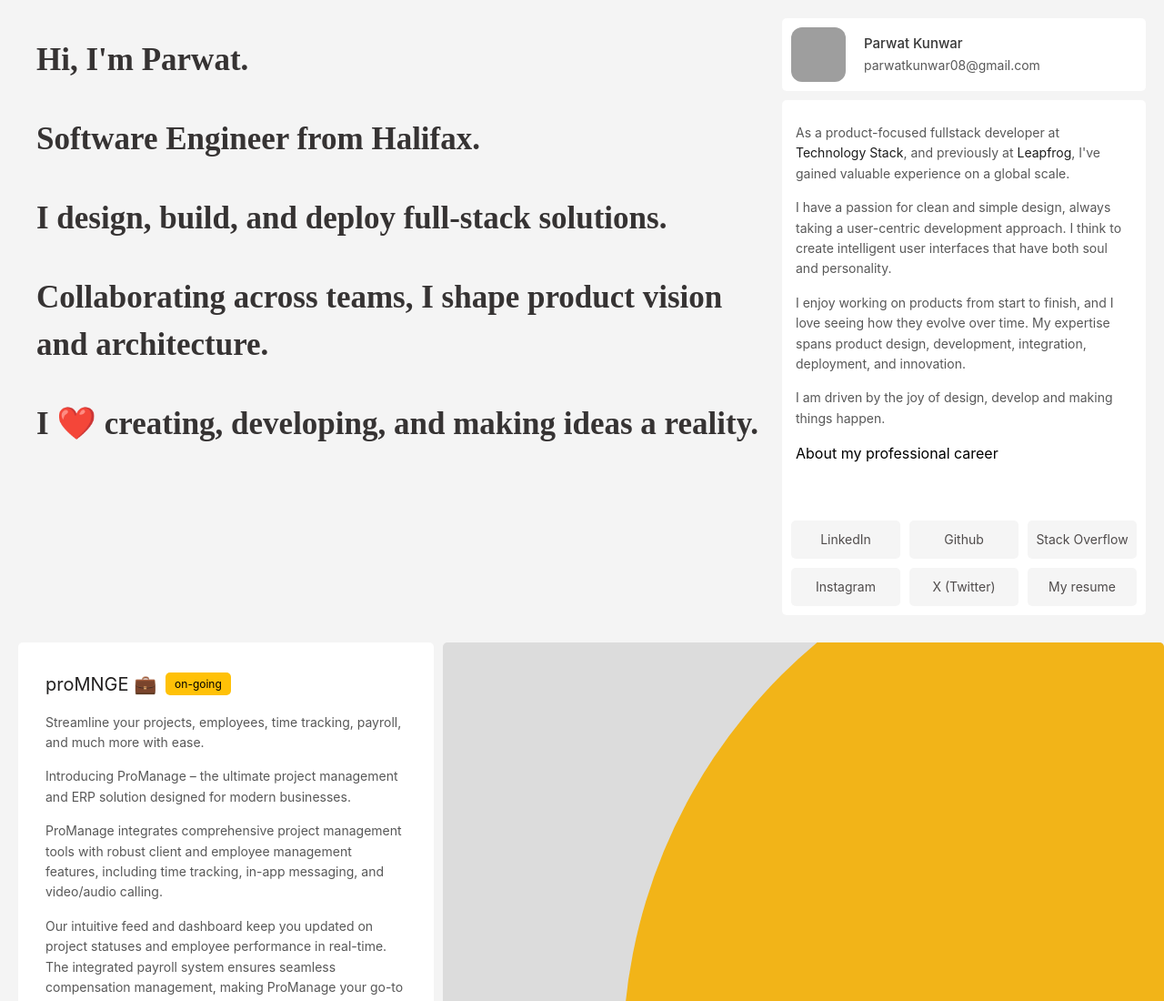
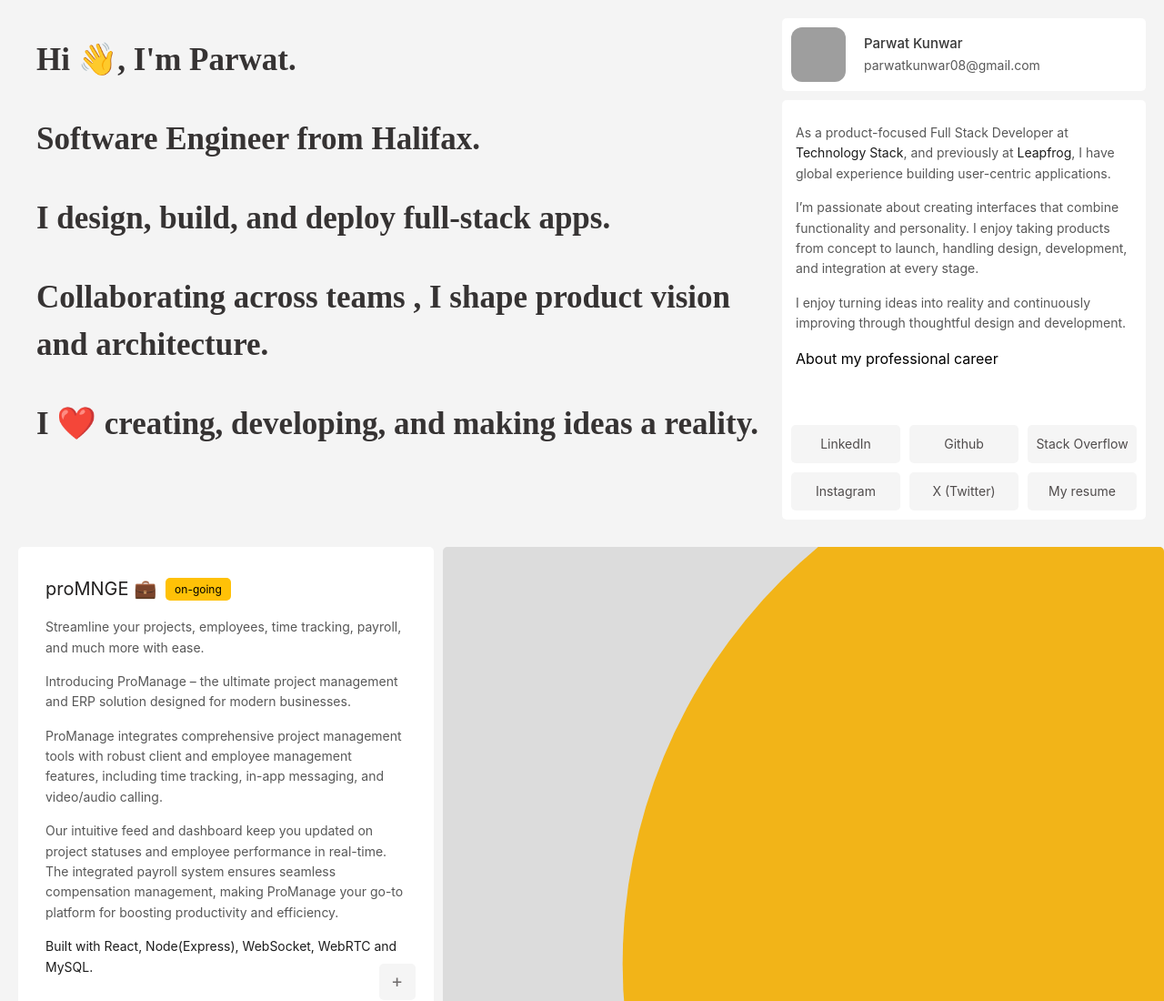
Before and after one commit to parwatcodes/parwatcodes.github.io, a plain HTML site: page index.html in a window 1280 px wide. Shown: the top 1100 px of the page at 91% size. Drawn offline with Linux system fonts and the light colour scheme; grey boxes are pictures that could not be loaded; files whose address does not match are found by name; a web font is replaced by a local one.

Commit message:
update bio

```diff
--- a/index.html
+++ b/index.html
@@ -14,11 +14,11 @@
 <body>
     <div class="container">
         <div class="header sd-hide-this font-satoshi">
-            <p>Hi, I'm Parwat.</p>
+            <p>Hi 👋, I'm Parwat.</p>
             <p>Software Engineer from Halifax.</p>
             <!-- <p>Currently, I serve as a Sr. software engineer at <strong>Technology Stack</strong>, a outsourcing SaaS operating company in US.</p> -->
-            <p>I design, build, and deploy full-stack solutions.</p>
-            <p>Collaborating across teams, I shape product vision and architecture.</p>
+            <p>I design, build, and deploy full-stack apps.</p>
+            <p>Collaborating across teams , I shape product vision and architecture.</p>
             <p class="quote">I ❤️ creating, developing, and making ideas a reality.</p>
         </div>
         <div class="sidebar">
@@ -30,18 +30,14 @@
                 </div>
             </div>
             <div class="bio">
-                <p class="pgraph">As a product-focused fullstack developer at <span class="black">Technology
-                        Stack</span>, and previously at <span class="black">Leapfrog</span>, I've gained valuable
-                    experience on a global scale.</p>
-                <p class="pgraph">I have a passion for clean and simple design, always taking a user-centric development
-                    approach. I think to create intelligent user interfaces that have both soul and personality.</p>
+                <p class="pgraph">As a product-focused Full Stack Developer at <span class="black">Technology
+                        Stack</span>, and previously at <span class="black">Leapfrog</span>, I have global experience building user-centric applications.
 
-                <p class="pgraph">I enjoy working on products from start to finish, and I love seeing how they evolve
-                    over time. My expertise spans product design, development, integration, deployment, and innovation.
-                </p>
+                    </p>
 
-                <p class="pgraph">I am driven by the joy of design, develop and making things happen.</p>
+                        <p class="pgraph">I’m passionate about creating interfaces that combine functionality and personality. I enjoy taking products from concept to launch, handling design, development, and integration at every stage.</p>
 
+                <p class="pgraph">I enjoy turning ideas into reality and continuously improving through thoughtful design and development.</p>
 
                 <p id="openModalBtn">About my professional career</p>
                 <div class="links">
```
